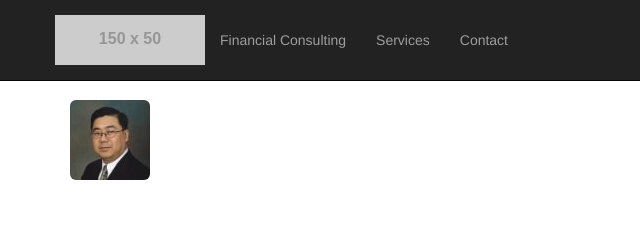
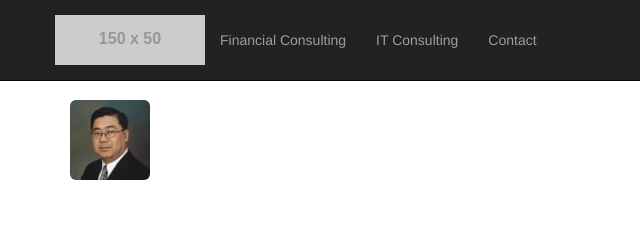
Before and after one commit to cross-bridge/financial-consulting, a plain HTML site: page index.html in a window 1280 px wide. Shown: the top 248 px of the page, 0-640 px from the left. Drawn offline with Linux system fonts and the light colour scheme; placeholder pictures from the web are drawn by us.

Commit message:
Update index.html

```diff
--- a/index.html
+++ b/index.html
@@ -50,7 +50,7 @@
                         <a href="#">Financial Consulting</a>
                     </li>
                     <li>
-                        <a href="#">Services</a>
+                        <a href="www.crossbridge.asia">IT Consulting</a>
                     </li>
                     <li>
                         <a href="#">Contact</a>
```
